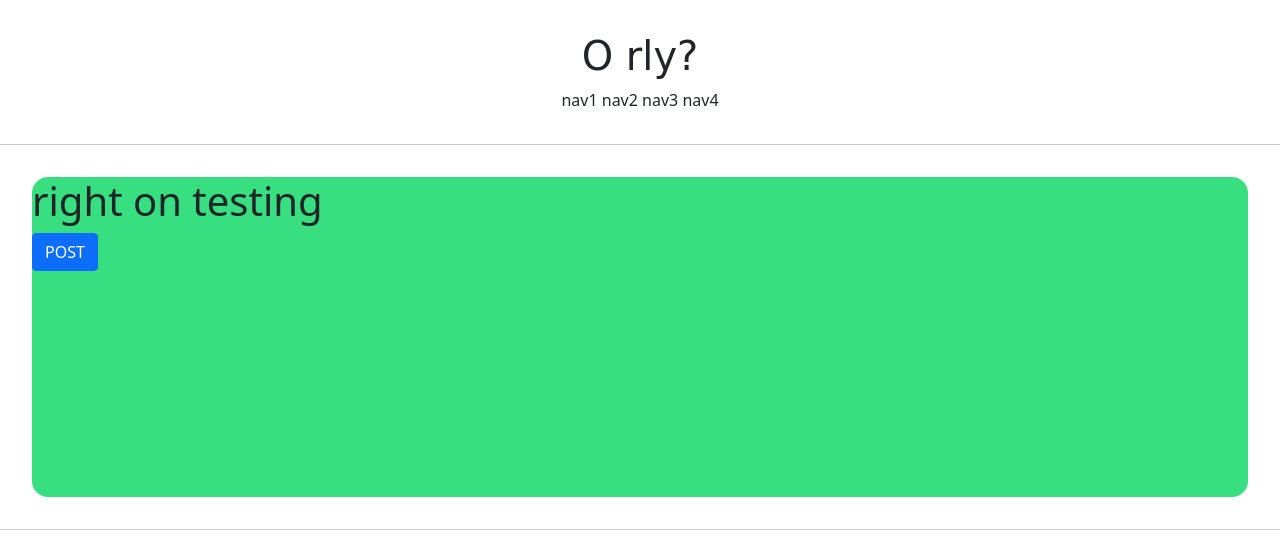
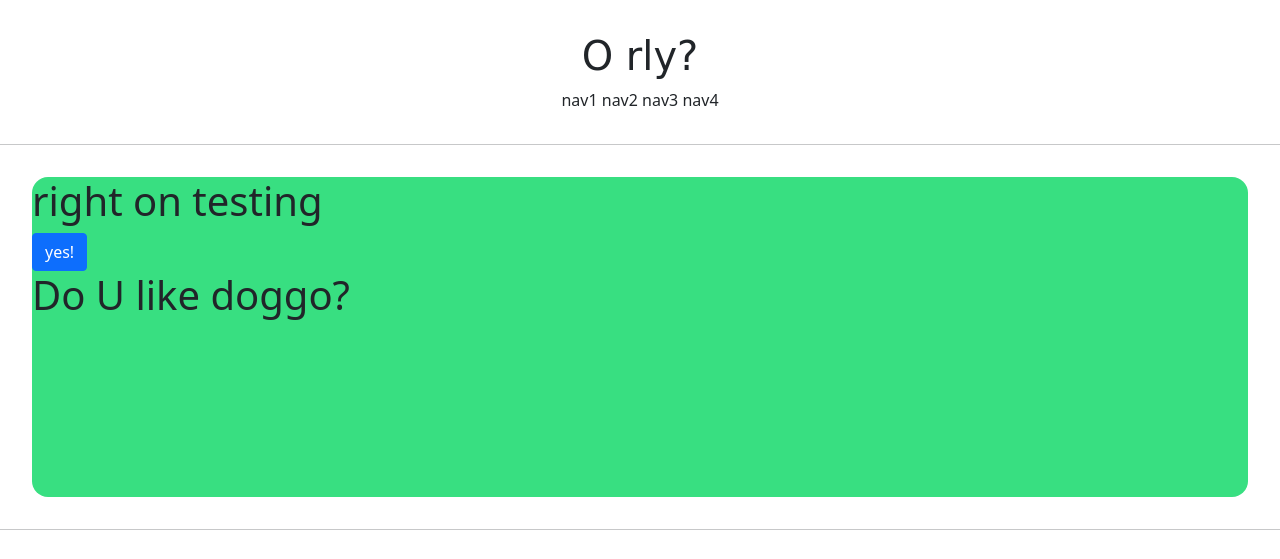
Before and after one commit to Va11-Ha11a/testing, a Django app: page /account/hello_world/ in a window 1280 px wide. Shown: the top 559 px of the page. Run offline with Django 4.2, Linux system fonts and the light colour scheme; some web fonts are replaced.

Commit message:
fcking typo

```diff
--- a/accountapp/templates/accountapp/hello_world.html
+++ b/accountapp/templates/accountapp/hello_world.html
@@ -8,11 +8,16 @@
             right on testing
         </h1>
 
-        <form action="/accountapp/hello_wolrd/" method="post">
+        <form action="/account/hello_world/" method="post">
             {% csrf_token %}
 <!--            장고에서 제공하는 보안 기능 중 하나인 csrf 토큰-->
-            <input type="submit" class="btn btn-primary" value="POST">
+            <input type="submit" class="btn btn-primary" value="yes!">
         </form>
+
+        <h1>
+            {{ text }}
+
+        </h1>
 
     </div>
 
--- a/accountapp/views.py
+++ b/accountapp/views.py
@@ -4,4 +4,10 @@ from django.http import HttpResponse
 # Create your views here.
 
 def hello_world(request):
-    return render(request, 'accountapp/hello_world.html')
+
+    if request.method == "POST":
+
+      return render(request, 'accountapp/hello_world.html', context={'text': 'LIT!'})
+
+    else:
+        return render(request, 'accountapp/hello_world.html', context={'text': 'Do U like doggo?'})
```
